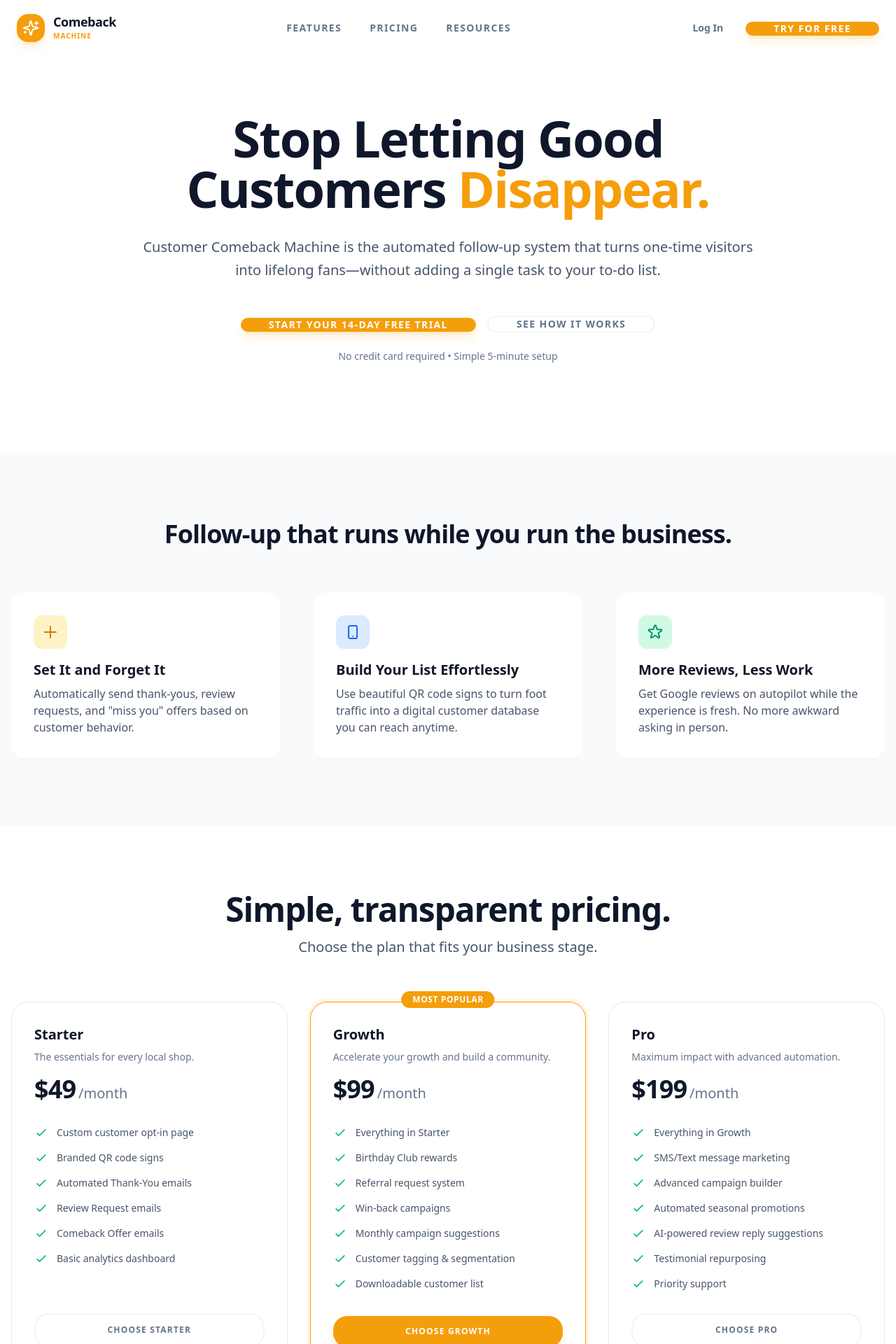
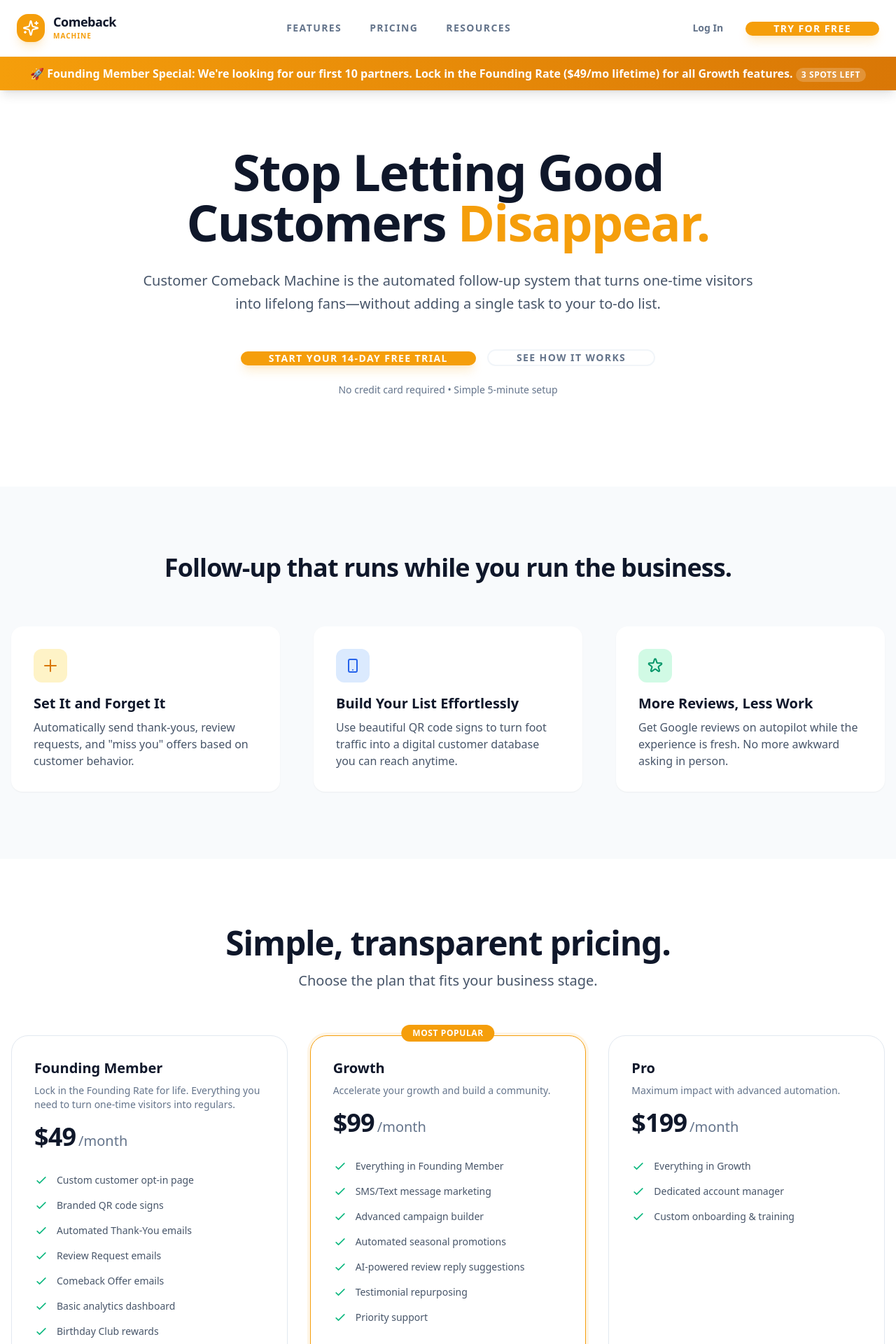
Before and after one commit to teetimeteresa/customer-comeback-machine, a Next.js app: page / in a window 1280 px wide. Shown: the top 1920 px of the page at 70% size. Built offline with nearby package versions, Linux system fonts and the light colour scheme.

Commit message:
feat: founding member pricing plan + alert banner

```diff
--- a/src/app/page.tsx
+++ b/src/app/page.tsx
@@ -8,6 +8,18 @@ export default function Home() {
   return (
     <div className="min-h-screen bg-white font-sans text-slate-900">
       <Navbar />
+
+      {/* Founding Member Alert Banner */}
+      <div className="sticky top-0 z-50 bg-gradient-to-r from-amber-500 to-amber-600 px-4 py-3 text-center shadow-lg">
+        <p className="text-sm font-semibold text-white sm:text-base">
+          🚀 <span className="hidden sm:inline">Founding Member Special: </span>
+          We're looking for our first 10 partners. Lock in the Founding Rate (
+          <span className="font-extrabold">$49/mo lifetime</span>) for all Growth features.{' '}
+          <span className="inline-flex items-center gap-1 rounded-full bg-white/20 px-2 py-0.5 text-xs font-bold uppercase tracking-wider text-white">
+            3 spots left
+          </span>
+        </p>
+      </div>
 
       {/* Hero Section */}
       <section className="relative overflow-hidden pt-20 pb-32">
--- a/src/app/pricing/page.tsx
+++ b/src/app/pricing/page.tsx
@@ -7,6 +7,18 @@ export default function PricingPage() {
   return (
     <div className="min-h-screen bg-slate-50 font-sans text-slate-900">
       <Navbar />
+
+      {/* Founding Member Alert Banner */}
+      <div className="sticky top-0 z-50 bg-gradient-to-r from-amber-500 to-amber-600 px-4 py-3 text-center shadow-lg">
+        <p className="text-sm font-semibold text-white sm:text-base">
+          🚀 <span className="hidden sm:inline">Founding Member Special: </span>
+          We&apos;re looking for our first 10 partners. Lock in the Founding Rate (
+          <span className="font-extrabold">$49/mo lifetime</span>) for all Growth features.{' '}
+          <span className="inline-flex items-center gap-1 rounded-full bg-white/20 px-2 py-0.5 text-xs font-bold uppercase tracking-wider text-white">
+            3 spots left
+          </span>
+        </p>
+      </div>
 
       <main className="container mx-auto px-4 py-24">
         <div className="mb-16 text-center">
--- a/src/config/plans.ts
+++ b/src/config/plans.ts
@@ -1,8 +1,9 @@
 export const plans = [
   {
-    name: 'Starter',
+    name: 'Founding Member',
     price: '49',
-    description: 'The essentials for every local shop.',
+    description: 'Lock in the Founding Rate for life. Everything you need to turn one-time visitors into regulars.',
+    popular: false,
     features: [
       'Custom customer opt-in page',
       'Branded QR code signs',
@@ -10,6 +11,13 @@ export const plans = [
       'Review Request emails',
       'Comeback Offer emails',
       'Basic analytics dashboard',
+      'Birthday Club rewards',
+      'Referral request system',
+      'Win-back campaigns',
+      'Monthly campaign suggestions',
+      'Customer tagging & segmentation',
+      'Downloadable customer list',
+      'Lifetime Rate Lock-in at $49/mo',
     ],
   },
   {
@@ -18,13 +26,13 @@ export const plans = [
     description: 'Accelerate your growth and build a community.',
     popular: true,
     features: [
-      'Everything in Starter',
-      'Birthday Club rewards',
-      'Referral request system',
-      'Win-back campaigns',
-      'Monthly campaign suggestions',
-      'Customer tagging & segmentation',
-      'Downloadable customer list',
+      'Everything in Founding Member',
+      'SMS/Text message marketing',
+      'Advanced campaign builder',
+      'Automated seasonal promotions',
+      'AI-powered review reply suggestions',
+      'Testimonial repurposing',
+      'Priority support',
     ],
   },
   {
@@ -33,12 +41,8 @@ export const plans = [
     description: 'Maximum impact with advanced automation.',
     features: [
       'Everything in Growth',
-      'SMS/Text message marketing',
-      'Advanced campaign builder',
-      'Automated seasonal promotions',
-      'AI-powered review reply suggestions',
-      'Testimonial repurposing',
-      'Priority support',
+      'Dedicated account manager',
+      'Custom onboarding & training',
     ],
   },
 ];
```
